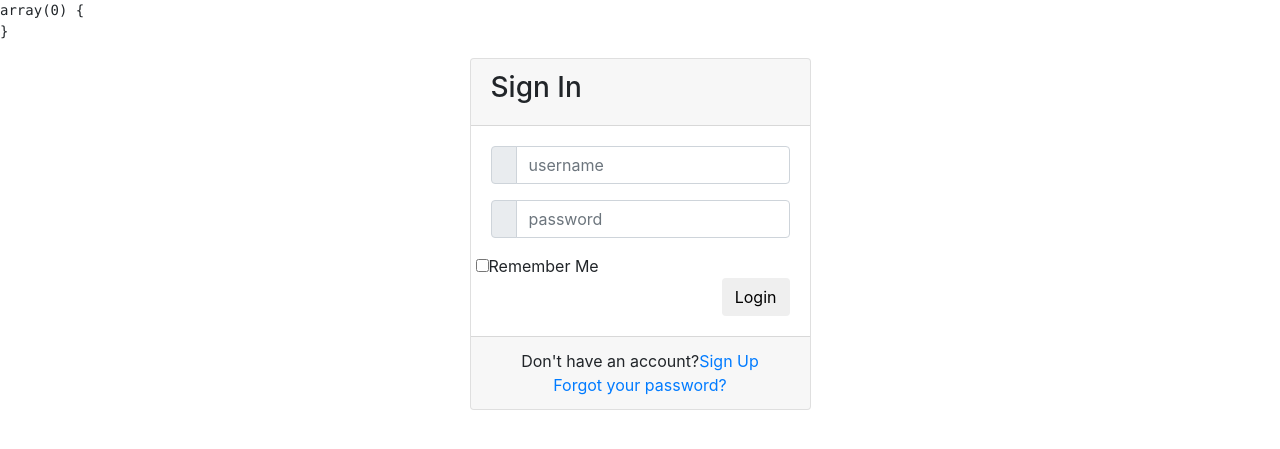
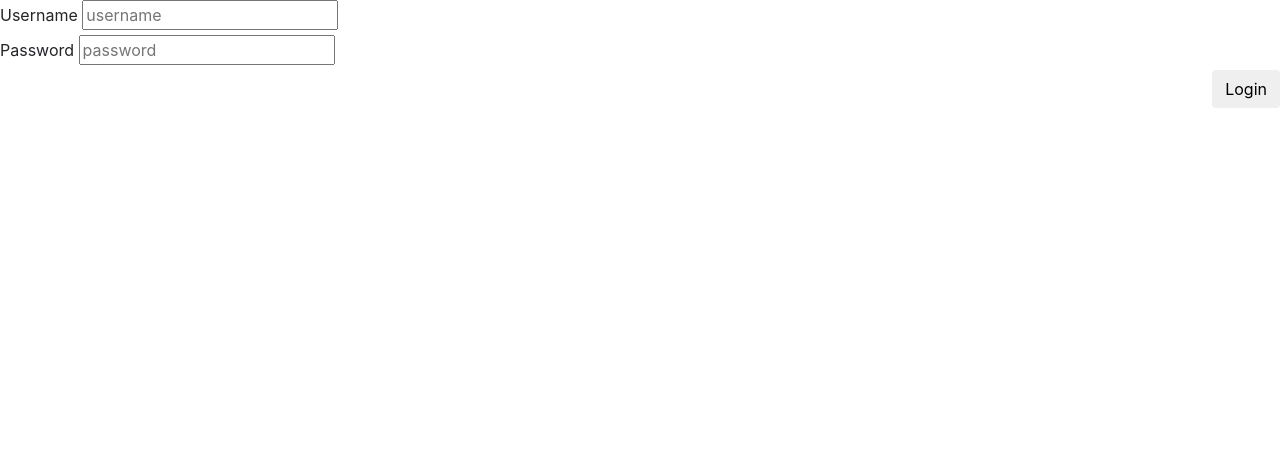
Before and after one commit to gaotrang/PHP, a PHP site: page /PHP/loginForm.php in a window 1280 px wide. Shown: the top 449 px of the page. Run offline with PHP 8.4, Linux system fonts and the light colour scheme; some libraries are stand-ins or nearby versions.

Commit message:
php-buoi7

```diff
--- a/RegisterForm.php
+++ b/RegisterForm.php
@@ -56,8 +56,8 @@
 
         if ($_FILES['avatar_url']) {
             $target_dir = "uploads/";
-            $baseFileName = basename($_FILES["avatar_url"]["name"]);
-            $target_file = $target_dir . uniqid(true) . '_' . $baseFileName;
+            $baseFileName = uniqid(true) . '_' .basename($_FILES["avatar_url"]["name"]);
+            $target_file = $target_dir . $baseFileName;
             if (move_uploaded_file($_FILES["avatar_url"]["tmp_name"], $target_file)) {
                 echo 'Upload thanh cong';
             } else {
--- a/loginForm.php
+++ b/loginForm.php
@@ -1,5 +1,9 @@
+<?php
+session_start();
+?>
 <!DOCTYPE html>
 <html lang="en">
+
 <head>
 	<meta charset="UTF-8">
 	<meta http-equiv="X-UA-Compatible" content="IE=edge">
@@ -9,67 +13,105 @@
 	<script src="//maxcdn.bootstrapcdn.com/bootstrap/4.0.0/js/bootstrap.min.js"></script>
 	<script src="//cdnjs.cloudflare.com/ajax/libs/jquery/3.2.1/jquery.min.js"></script>
 </head>
+
 <body>
 	<?php
-            echo '<pre>';
-            var_dump($_POST);
-            echo '</pre>';
-            if(isset($_POST['login'])){
+	// echo '<pre>';
+	// var_dump($_POST);
+	// echo '</pre>';
+	// if(isset($_POST['login'])){
+	//     $username = $_POST['username'] ?? null;
+	//     $password = $_POST['password'] ?? null;
+	//     echo $username.$password;
+	// }
+
+	require('database.php');
+	if (isset($_POST['loginForm'])) {
 		$username = $_POST['username'] ?? null;
 		$password = $_POST['password'] ?? null;
-                echo $username.$password;
+
+		//tranh cac TH hack thong tin
+		$username = trim($username);
+		$username = htmlspecialchars($username);
+		$username = strip_tags($username);
+
+		$password = sha1($password . '@NguyenVanTes!$');
+
+		$sql = "select * from user where username = '" . $username . "' and password = '" . $password . "'";
+
+		$result = mysqli_query($conn, $sql);
+
+		$rows = mysqli_num_rows($result);
+
+		if ($rows > 0) {
+			$_SESSION['username'] = $username;
+			echo 'user co trong he thong';
+		} else {
+			echo 'ten dang nhap or mat khau sai';
+		}
+	}
+	if (isset($_POST['dangxuat'])) {
+		session_unset(); //bo het tat ca cac bien trong session //session_destroy: xoa het all toan bo bien
+	}
+
+	if (isset($_GET['lang'])) {
+		// setcookie('lang', $_GET['lang'], time() - 86400);
+		setcookie('lang', $_GET['lang'], time() + 86400);
+		$_COOKIE['lang'] = $_GET['lang'];
 	}
 	?>
-    <form action="" method="POST">
-    <div class="container">
-	    <div class="d-flex justify-content-center h-100">
-		    <div class="card">
-			    <div class="card-header">
-				    <h3>Sign In</h3>
-				    <div class="d-flex justify-content-end social_icon">
-					    <span><i class="fab fa-facebook-square"></i></span>
-					    <span><i class="fab fa-google-plus-square"></i></span>
-					    <span><i class="fab fa-twitter-square"></i></span>
-				    </div>
-			    </div>
-			<div class="card-body">
-				<form>
-					<div class="input-group form-group">
-						<div class="input-group-prepend">
-							<span class="input-group-text"><i class="fas fa-user"></i></span>
-						</div>
-						<input type="text" class="form-control" placeholder="username">
 
-					</div>
-					<div class="input-group form-group">
-						<div class="input-group-prepend">
-							<span class="input-group-text"><i class="fas fa-key"></i></span>
-						</div>
-						<input type="password" class="form-control" placeholder="password">
-					</div>
-					<div class="row align-items-center remember">
-						<input type="checkbox">Remember Me
-					</div>
-					<div class="form-group">
-						<input type="submit" value="Login" class="btn float-right login_btn">
-					</div>
+	<?php if (!isset($_SESSION['username'])) { ?>
+
+		<form action="<?php echo $_SERVER['PHP_SELF']; ?>" method="post">
+			<label>Username</label>
+			<input type="text" placeholder="username" name="username">
+			<br>
+			<label>Password</label>
+			<input type="password" placeholder="password" name="password">
+			<br>
+			<input type="submit" value="Login" class="btn float-right login_btn" name="loginForm">
+
 		</form>
-			</div>
-			<div class="card-footer">
-				<div class="d-flex justify-content-center links">
-					Don't have an account?<a href="#">Sign Up</a>
-				</div>
-				<div class="d-flex justify-content-center">
-					<a href="#">Forgot your password?</a>
-				</div>
-			</div>
-		</div>
-	</div>
-</div>
+	<?php } else { ?>
+		<a href="?lang=vi"><img
+				src="https://upload.wikimedia.org/wikipedia/commons/thumb/2/21/Flag_of_Vietnam.svg/1280px-Flag_of_Vietnam.svg.png"
+				width="50" height="25"></a>
+		<a href="?lang=en"><img
+				src="https://upload.wikimedia.org/wikipedia/commons/thumb/e/e2/Flag_of_the_United_States_%28Pantone%29.svg/1920px-Flag_of_the_United_States_%28Pantone%29.svg.png"
+				width="50" height="25"></a>
+		<?php
+		$string = 'Xin Chao';
+		// if (isset($_COOKIE['lang'])) {
+			//if($_COOKIE['lang]) == 'en'
+		// 	switch ($_COOKIE['lang']) {
+		// 		case 'en':
+		// 			$string = 'Welcome';
+		// 			break;
+		// 		case 'vi':
+		// 			$string = 'Xin Chao';
+		// 			break;
+		// 	}
+
+			//if($_COOKIE['lang']) === 'en'
+		if (isset($_COOKIE['lang'])) {
+			match ($_COOKIE['lang']) {
+				'en'=> $string = 'Welcome',
+				'vi'=> $string = 'Xinh chao',
+				default => $string = 'Xinh chao',
+			};
+		}
+		echo $string;
+
+		?>
+
+		<?php echo $_SESSION['username']; ?>
+		<form action="<?php echo $_SERVER['PHP_SELF']; ?>" method="post">
+			<input type="submit" name="dangxuat" value="dangxuat" />
 		</form>
-
-
+	<?php } ?>
 
 
 </body>
+
 </html>
```
Also changed, not shown: list_user.php (+19 -4 lines), uploads/16458fc17e7642_hinh-nen-mang-hinh-khoa-cute-06.jpg (deleted), uploads/16458fc4108af3_hinh-nen-mang-hinh-khoa-cute-06.jpg (deleted), uploads/16458fcd7686c3_hinh-nen-mang-hinh-khoa-cute-06.jpg (deleted), uploads/16458fd0554ae6_hinh-nen-mang-hinh-khoa-cute-06.jpg (deleted), uploads/16459059eb9bef_hinh-nen-mang-hinh-khoa-cute-06.jpg (deleted), uploads/1645b887e24949_hinh1.jpg (added), uploads/1645b8ab484927_hinh2.jpg (added), uploads/1645b8b0f78004_hinh1.jpg (added), uploads/1645b8bd00398d_hinh2.jpg (added), uploads/1645b8be981a2e_hinh3.jpg (added), uploads/1645b8bfa1fd52_hinh4.png (added), uploads/1645b8c080b2c7_hinh5.png (added), uploads/1645b8cd8a3df4_hinh11.jpg (added), 2 more files. Lines whose indentation alone changed are shown as unchanged.
